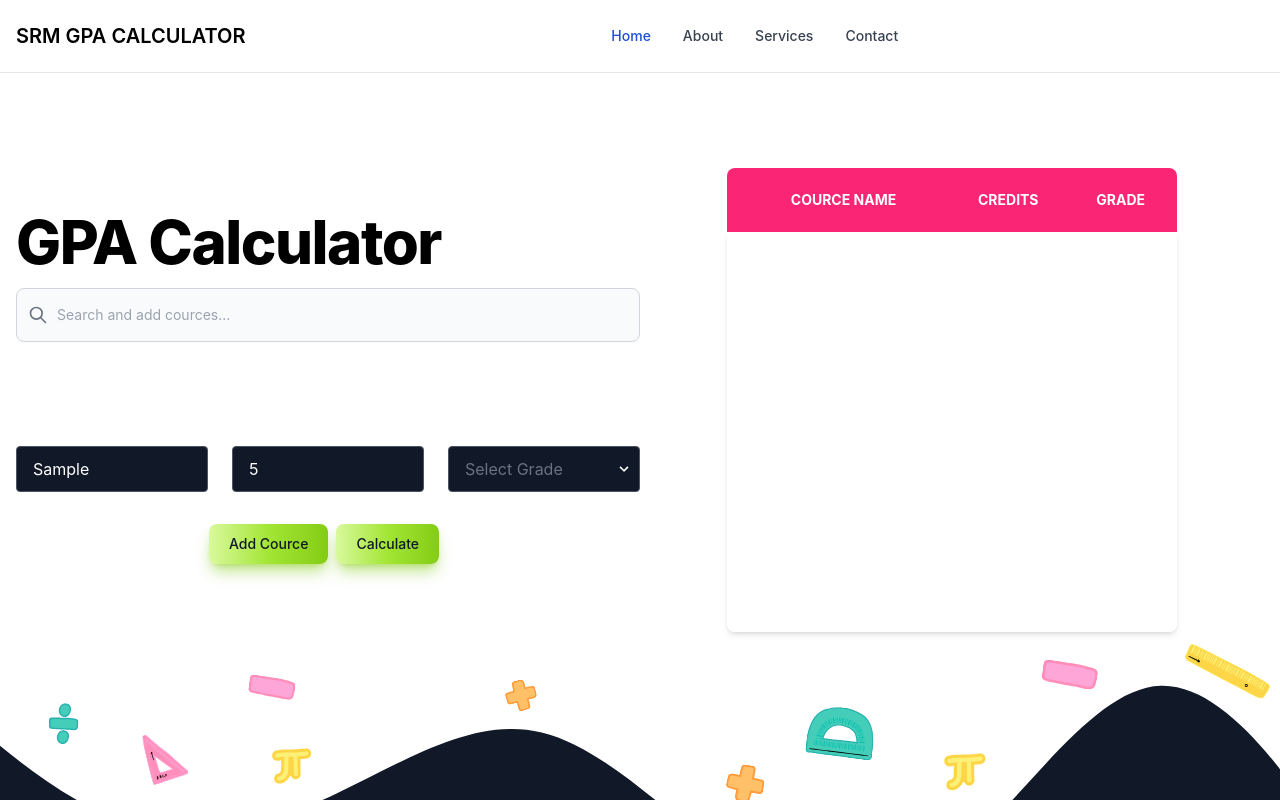
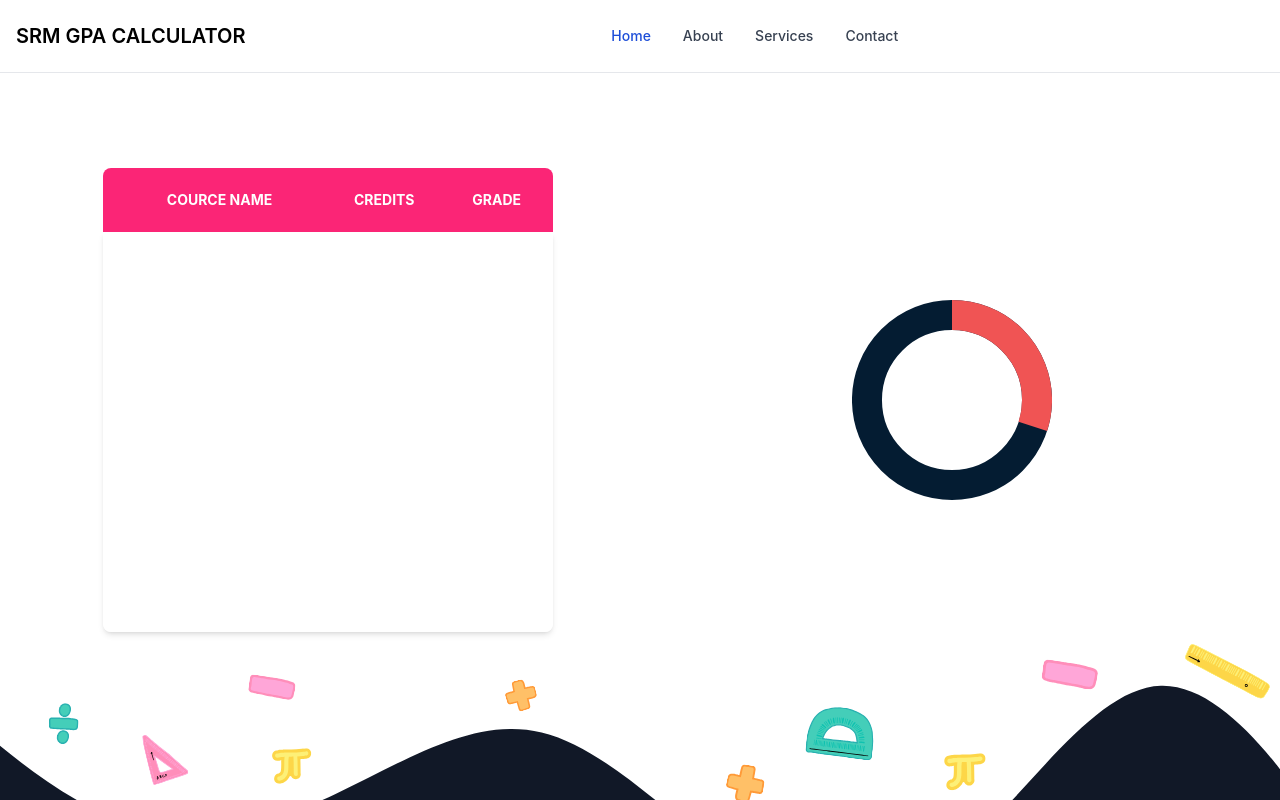
Before and after one commit to Developer-R-7/SRM-GPA-CALCULATOR, a Next.js app: page / in a window 1280 px wide. Both pictures are taken after typing "Sample", "5" into the empty fields and a click on the button "Calculate". Built offline with nearby package versions, Linux system fonts and the light colour scheme.

Commit message:
:lipstick: add change screen functionality

```diff
--- a/components/HeaderCard.tsx
+++ b/components/HeaderCard.tsx
@@ -5,7 +5,7 @@ import TextField from "./TextField";
 
 export default function HeaderCard(props: headerCardSchema) {
   return (
-    <div className="mx-auto place-self-center ">
+    <div className={`mx-auto place-self-center ${props.hide ? "hidden" : ""}`}>
       <motion.h1
         initial={{ opacity: 0, y: 35 }}
         animate={{ opacity: 1, y: 0 }}
@@ -26,6 +26,7 @@ export default function HeaderCard(props: headerCardSchema) {
         item={props.addFormData}
         handleCourceFieldChange={props.handleCourceFieldChange}
         handleAddCource={props.handleAddCource}
+        handleChangeView={props.handleChangeView}
       />
     </div>
   );
--- a/components/HeroSection.tsx
+++ b/components/HeroSection.tsx
@@ -5,6 +5,8 @@ import Card from "./Card";
 import { nanoid } from "nanoid";
 import { getCourceItem, notify } from "../shared/helpers/helper";
 import HeaderCard from "./HeaderCard";
+import ProgressBar from "./RoundProgressBar";
+import { render } from "react-dom";
 
 export default function HeroSection(props: heroSectionSchema) {
   const [cources, setCources] = useState(Array<listSchema>);
@@ -58,6 +60,11 @@ export default function HeroSection(props: heroSectionSchema) {
     setCources(updated_cources);
   };
 
+  const [viewGPA, setViewGPA] = useState(false);
+  const handleChangeView = (event: any) => {
+    setViewGPA(true);
+  };
+
   return (
     <motion.div
       initial={{ opacity: 0 }}
@@ -66,14 +73,24 @@ export default function HeroSection(props: heroSectionSchema) {
     >
       <section className="bg-white my-28 lg:bg-hero-bg lg:my-0 bg-[center_bottom_-5rem] bg-no-repeat  bg-cover scale-100 dark:bg-primary-900">
         <div className="grid max-w-screen-xl h-screen place-items-start px-4 py-8 mx-auto lg:gap-8 xl:gap-0 lg:py-16 lg:grid-cols-2 lg:place-items-center">
+          {!viewGPA ? (
+            <>
               <HeaderCard
+                hide={viewGPA}
                 title={props.title}
                 handleAddCource={handleAddCource}
                 addFormData={addFormData}
                 handleCourceFieldChange={handleCourceFieldChange}
+                handleChangeView={handleChangeView}
               />
-
               <Card cources={cources} onDelete={handleDeleteCource} />
+            </>
+          ) : (
+            <>
+              <Card cources={cources} onDelete={handleDeleteCource} />
+              <ProgressBar gpa={3} viewGPA={viewGPA} />
+            </>
+          )}
         </div>
       </section>
     </motion.div>
--- /dev/null
+++ b/components/RoundProgressBar.tsx
@@ -0,0 +1,32 @@
+import { motion } from "framer-motion";
+import { useState } from "react";
+import { buildStyles, CircularProgressbar } from "react-circular-progressbar";
+import "react-circular-progressbar/dist/styles.css";
+import { progressBarScehma } from "../shared/models/schema";
+
+export default function ProgressBar(props: progressBarScehma) {
+  return (
+    <div>
+      <motion.div
+        className={`w-[200px] h-[200px] ${props.viewGPA ? "" : "hidden"}`}
+      >
+        <CircularProgressbar
+          value={props.gpa}
+          strokeWidth={15}
+          minValue={0}
+          maxValue={10}
+          text={`${props.gpa}`}
+          styles={buildStyles({
+            strokeLinecap: "butt",
+            pathTransitionDuration: 0.9,
+            textSize: "16px",
+            pathColor: "#F05454",
+            backgroundColor: "#041C32",
+            trailColor: "#041C32",
+            textColor: "#fff",
+          })}
+        />
+      </motion.div>
+    </div>
+  );
+}
--- a/components/TextField.tsx
+++ b/components/TextField.tsx
@@ -96,6 +96,9 @@ export default function TextField(props: courceListItem) {
           </button>
           <button
             type="button"
+            onClick={(event) => {
+              props.handleChangeView(event);
+            }}
             className="text-gray-900 my-4 bg-gradient-to-r from-lime-200 via-lime-400 to-lime-500 hover:bg-gradient-to-br  shadow-lg shadow-lime-500/50 dark:shadow-lg  font-medium rounded-lg text-sm px-5 py-2.5 text-center mr-2 mb-2"
           >
             Calculate
--- a/package.json
+++ b/package.json
@@ -22,6 +22,7 @@
     "framer-motion": "^7.6.19",
     "next": "13.0.6",
     "react": "18.2.0",
+    "react-circular-progressbar": "^2.1.0",
     "react-dom": "18.2.0",
     "react-toastify": "^9.1.1",
     "typescript": "4.9.4"
```
Also changed, not shown: shared/models/schema.ts (+8 -0 lines), 1 other file (tests, documents, lock files or other folders). Lines whose indentation alone changed are shown as unchanged.
